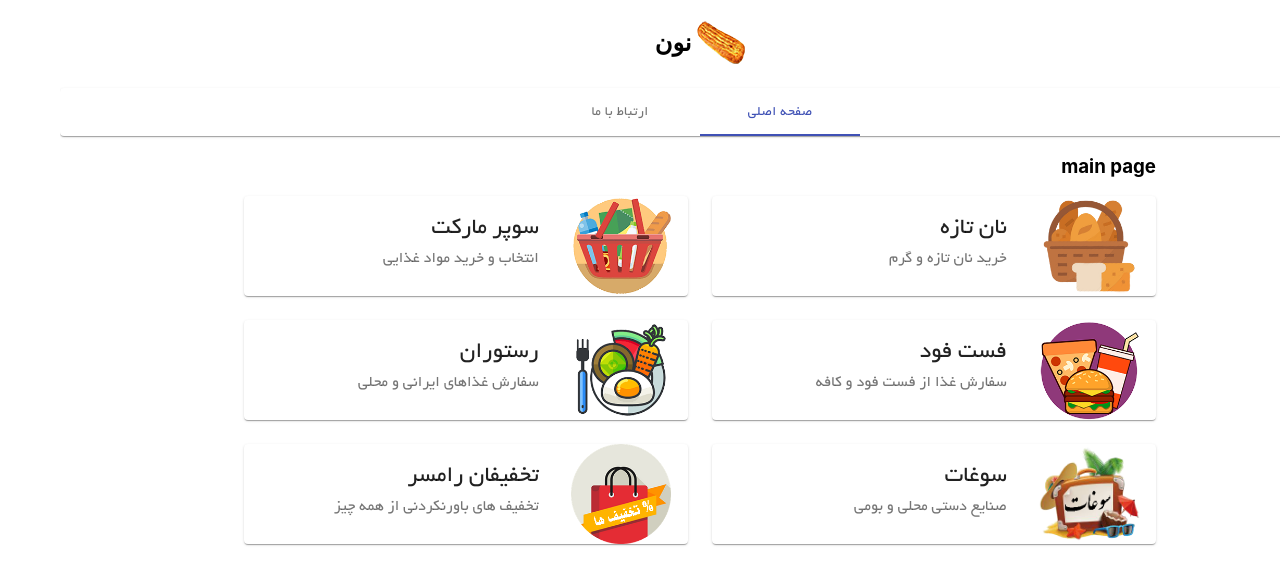
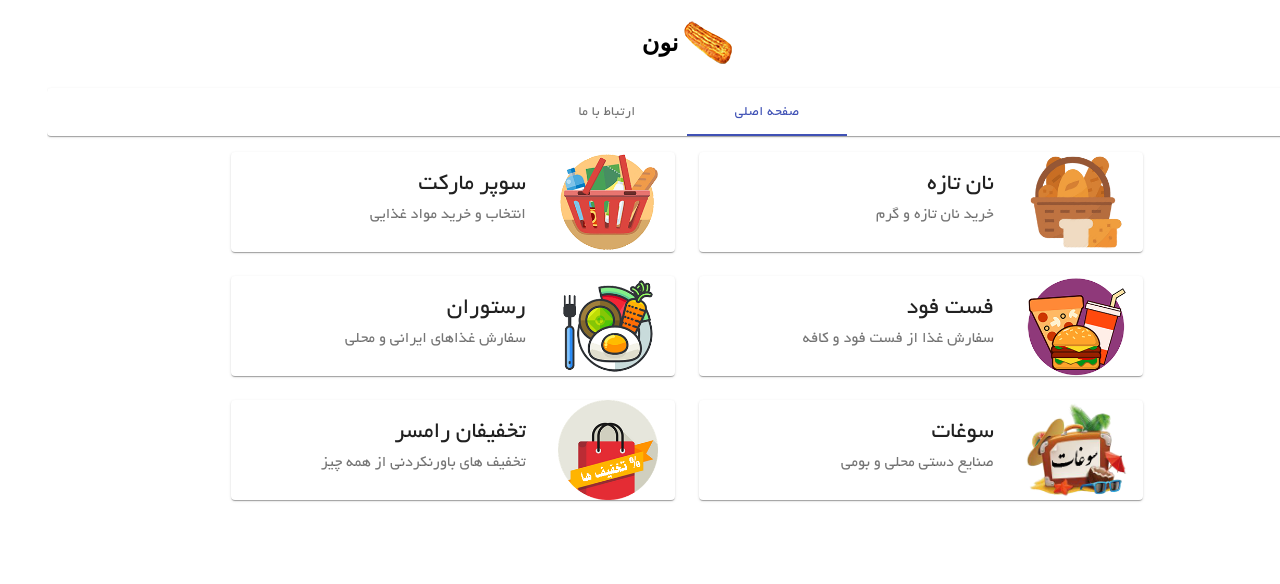
Before and after one commit to mohsen12999/noonap, a React (Create React App) app: page / in a window 1280 px wide. Shown: the top 584 px of the page. Built offline with nearby package versions, Linux system fonts and the light colour scheme.

Commit message:
little change

```diff
--- a/src/components/App.tsx
+++ b/src/components/App.tsx
@@ -14,8 +14,8 @@ const App: React.FC = () => {
       <MainHeader />
       <section>
         <Switch>
-          <Route exact path="/" component={Main} />
-          <Route exact path="/about" component={About} />
+          <Route exact path={process.env.PUBLIC_URL + "/"} component={Main} />
+          <Route exact path={process.env.PUBLIC_URL + "/about"} component={About} />
           <Route component={NotFound} />
         </Switch>
       </section>
--- a/src/components/headers/big-header.tsx
+++ b/src/components/headers/big-header.tsx
@@ -46,8 +46,16 @@ const BigHeader: React.FC = () => {
           textColor="primary"
           centered
         >
-          <Tab className={classes.tab} label="صفحه اصلی" href="/" />
-          <Tab className={classes.tab} label="ارتباط با ما" href="/about" />
+          <Tab
+            className={classes.tab}
+            label="صفحه اصلی"
+            href={process.env.PUBLIC_URL + "/"}
+          />
+          <Tab
+            className={classes.tab}
+            label="ارتباط با ما"
+            href={process.env.PUBLIC_URL + "/about"}
+          />
           {/* <Tab className={classes.tab} label="Item Three" /> */}
         </Tabs>
       </Paper>
--- a/src/components/headers/mini-header.tsx
+++ b/src/components/headers/mini-header.tsx
@@ -16,6 +16,8 @@ import ListItemText from "@material-ui/core/ListItemText";
 
 import ViewModule from "@material-ui/icons/ViewModule";
 import ImportantDevices from "@material-ui/icons/ImportantDevices";
+
+import { Link } from "react-router-dom";
 
 const useStyles = makeStyles((theme: Theme) =>
   createStyles({
@@ -73,7 +75,12 @@ const MiniHeader: React.FC = () => {
       onKeyDown={toggleDrawer(side, false)}
     >
       <List>
-        <ListItem button key="main">
+        <ListItem
+          button
+          component={Link}
+          to={process.env.PUBLIC_URL + "/"}
+          key="main"
+        >
           <ListItemIcon>
             <ViewModule />
           </ListItemIcon>
@@ -82,7 +89,12 @@ const MiniHeader: React.FC = () => {
       </List>
       <Divider />
       <List>
-        <ListItem button key="main">
+        <ListItem
+          button
+          component={Link}
+          to={process.env.PUBLIC_URL + "/about"}
+          key="about"
+        >
           <ListItemIcon>
             <ImportantDevices />
           </ListItemIcon>
--- a/src/components/pages/mainPage/Main.tsx
+++ b/src/components/pages/mainPage/Main.tsx
@@ -9,6 +9,9 @@ import { PRODUCT_GROUPS, IProductGroup } from "../../../actions/shop";
 const useStyles = makeStyles(theme => ({
   root: {
     flexGrow: 1
+  },
+  grid: {
+    paddingTop: theme.spacing(2)
   },
   paper: {
     padding: theme.spacing(2),
@@ -27,11 +30,19 @@ const Main: React.FC = () => {
 
   return (
     <Container maxWidth="md">
-      <h3>main page</h3>
-      <Grid container spacing={3} justify="space-around" alignItems="stretch">
+      <Grid
+        className={classes.grid}
+        container
+        spacing={3}
+        justify="space-around"
+        alignItems="stretch"
+      >
         {groups.map(group => (
-          <Grid key={group.id} item xs={6}>
-            <a className={classes.link} href="#">
+          <Grid key={group.id} item xs={12} sm={6}>
+            <a
+              className={classes.link}
+              href={"/product/" + group.id + "/" + group.title}
+            >
               <PageCart
                 title={group.persianTitle}
                 subtitle={group.persianSubtitle}
--- a/src/components/pages/mainPage/page-cart.tsx
+++ b/src/components/pages/mainPage/page-cart.tsx
@@ -1,5 +1,5 @@
 import React from "react";
-import { makeStyles, useTheme } from "@material-ui/core/styles";
+import { makeStyles } from "@material-ui/core/styles";
 import Card from "@material-ui/core/Card";
 import CardContent from "@material-ui/core/CardContent";
 import CardMedia from "@material-ui/core/CardMedia";
@@ -44,7 +44,8 @@ interface IPageCartProp {
 const PageCart: React.FC<IPageCartProp> = ({ title, subtitle, img }) => {
   // const PageCart: React.FC = (title: string, subtitle: string, img: string) => {
   const classes = useStyles();
-  const theme = useTheme();
+  // const theme = useTheme();
+
   console.log(title, subtitle, img);
 
   return (
```
